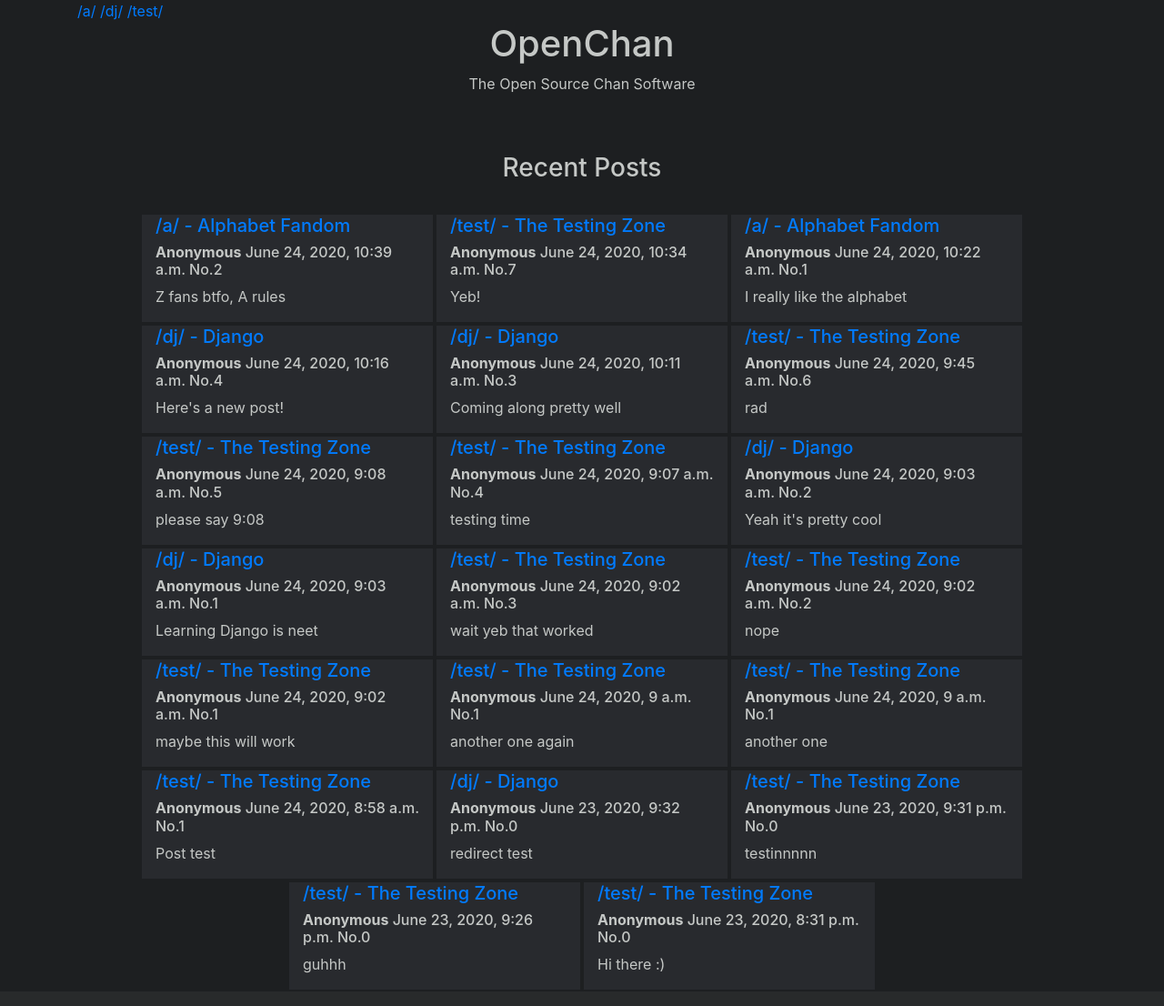
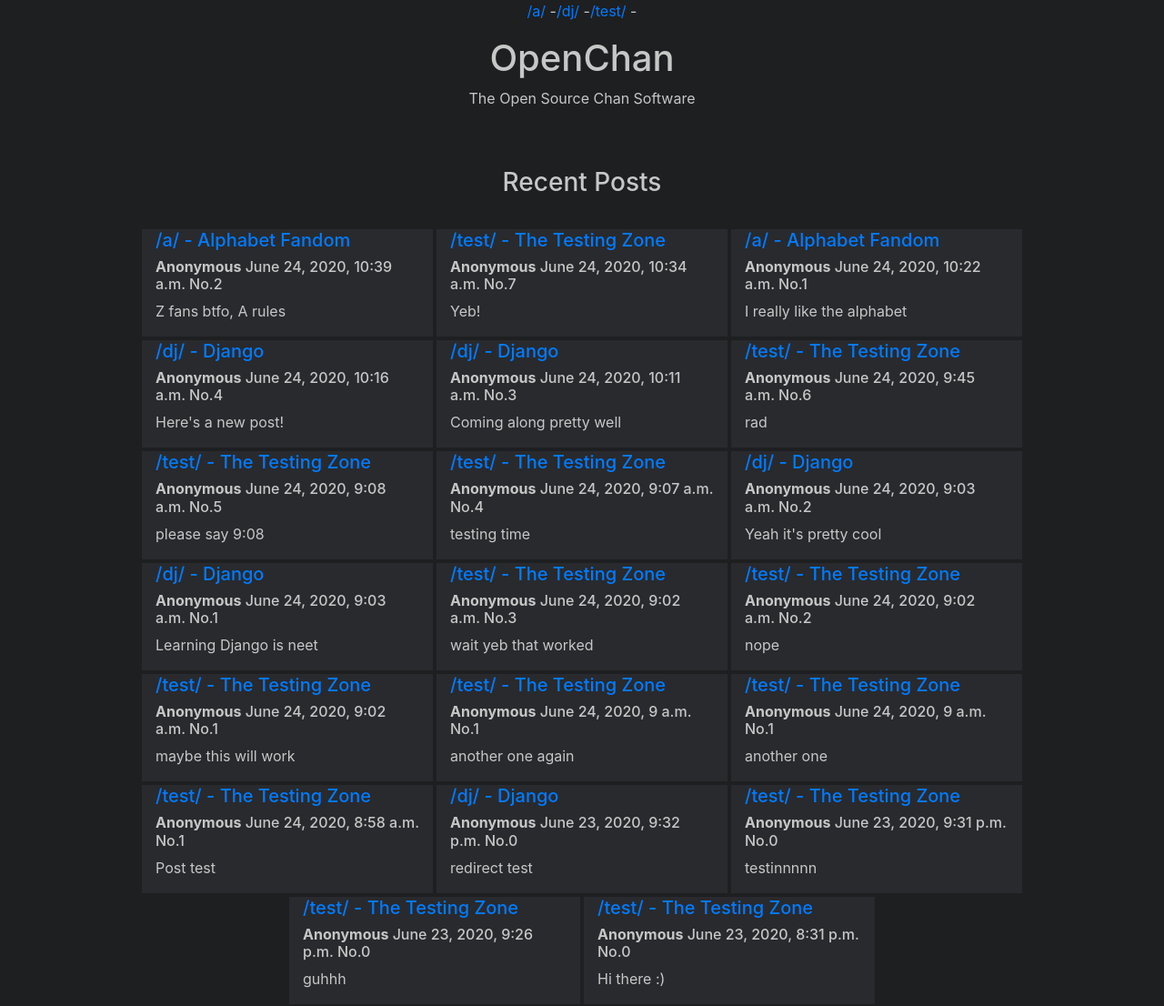
Before and after one commit to austinrseabolt/openchan, a Django app: page / in a window 1280 px wide. Shown: the whole page at 91% size. Before the commit the page ends 1070 px from the top, so only its background shows below. Run offline with Django 3.2, Linux system fonts and the light colour scheme; data comes from the database, SQL or seed files in the repository; both versions use the stored data as it was after the commit; some libraries are stand-ins or nearby versions.

Commit message:
Updated Index Links

```diff
--- a/src/mainapp/templates/boards/index.html
+++ b/src/mainapp/templates/boards/index.html
@@ -34,9 +34,9 @@
         </style>
     </head>
     <body>
-        <div class="container">
+        <div class="row justify-content-center">
             {% for board in boards %}
-            <a href="/{{ board.board_url }}">/{{ board.board_url }}/</a>
+            <p> <a href="/{{ board.board_url }}">/{{ board.board_url }}/</a> - </p>
             {% endfor %}
         </div>
         <div class="container">
```
Also changed, not shown: src/db.sqlite3.
